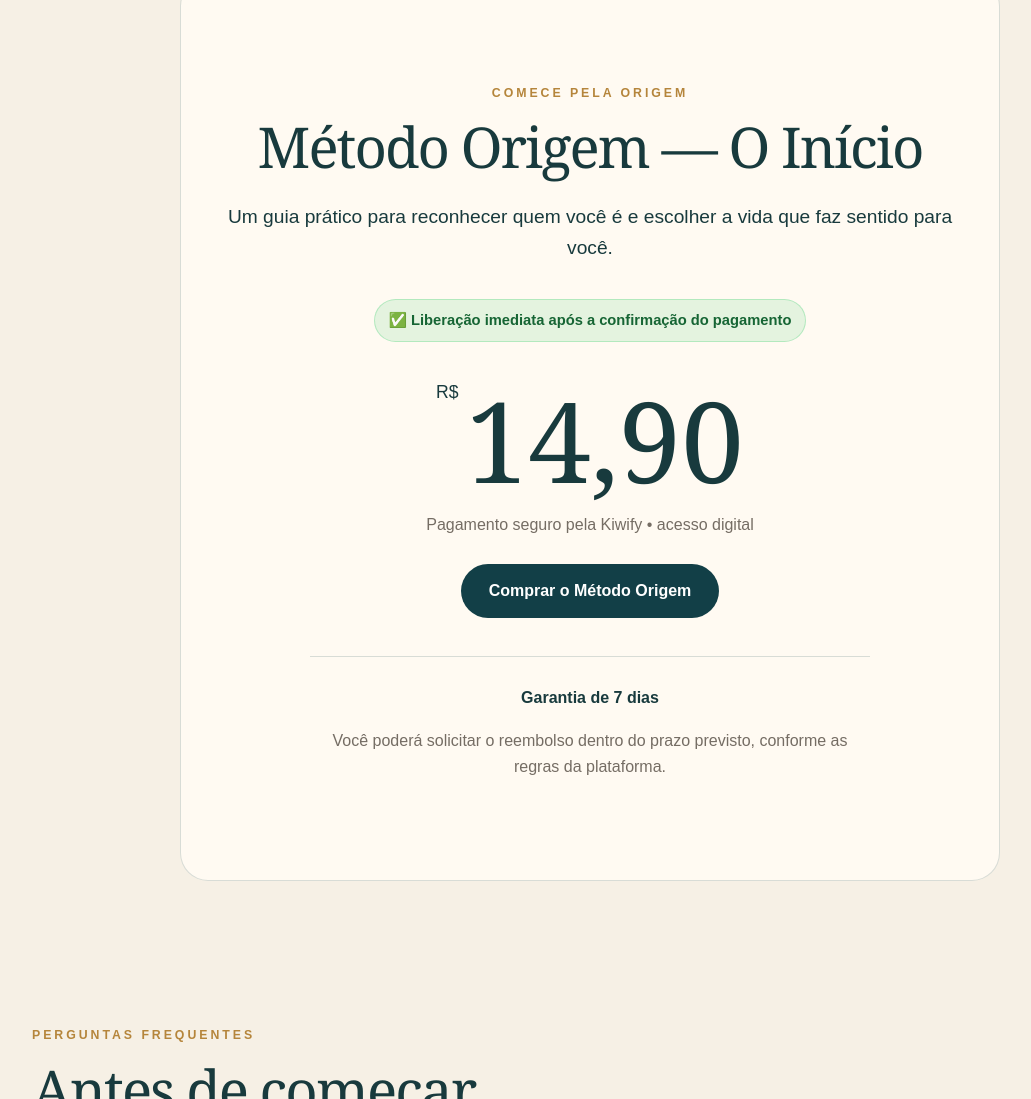
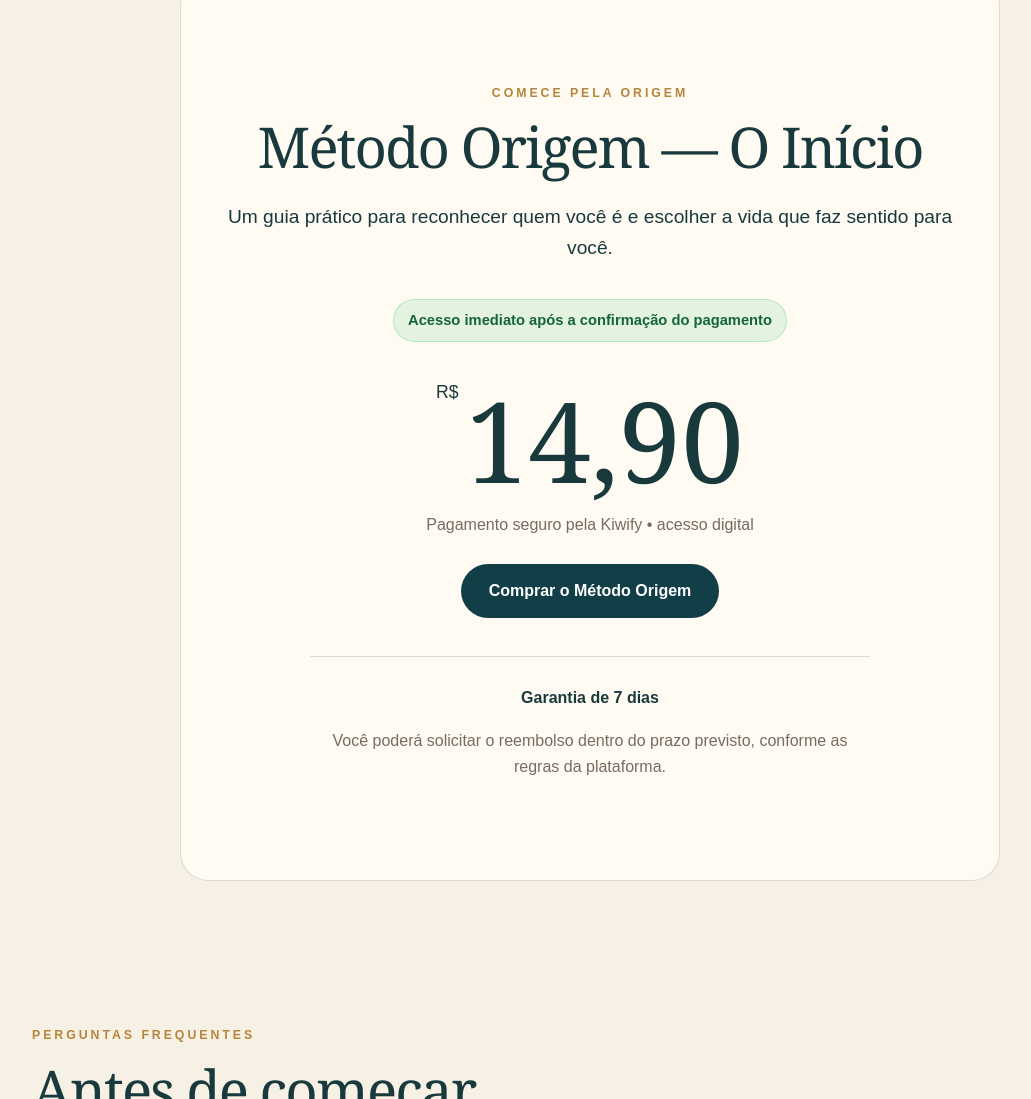
Before and after one commit to thaisjulia08/metodo-origem, a plain HTML site: page index.html in a window 1280 px wide. Shown: the part 4306-5405 px from the top of the page, without its empty margins (50-1081 px from the left). Drawn offline with Linux system fonts and the light colour scheme.

Commit message:
Remover emoji do selo

```diff
--- a/index.html
+++ b/index.html
@@ -88,7 +88,7 @@
       <h2>Método Origem — O Início</h2>
       <p class="offerText">Um guia prático para reconhecer quem você é e escolher a vida que faz sentido para você.</p>
       <div class="instantAccess">
-    ✅ Liberação imediata após a confirmação do pagamento
+    Acesso imediato após a confirmação do pagamento
 </div>
       <div class="price"><span>R$</span>14,90</div>
       <p class="paymentNote">Pagamento seguro pela Kiwify • acesso digital</p>
```
